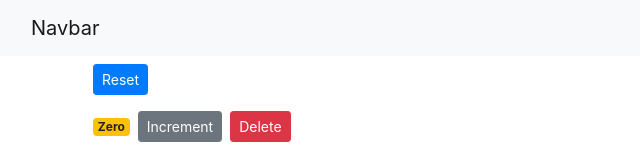
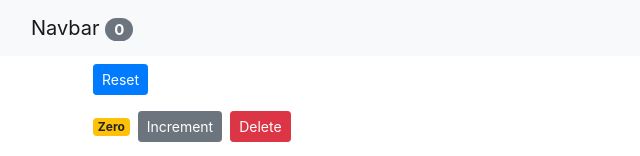
Before and after one commit to Roggam/React-Counter, a React (Create React App) app: page / in a window 1280 px wide. Shown: the top 156 px of the page, without its empty margins (0-640 px from the left). Built offline with nearby package versions, Linux system fonts and the light colour scheme.

Commit message:
navbar counter added

```diff
--- a/src/App.jsx
+++ b/src/App.jsx
@@ -42,7 +42,7 @@
         return (
 
       <>
-      <NavBar/>
+      <NavBar totalCounters={this.state.counters.filter(c => c.value > 0).length}/>
 
      <main className='container'>
         <Counters
--- a/src/components/navbar.jsx
+++ b/src/components/navbar.jsx
@@ -6,7 +6,8 @@
         return (
         <nav className="navbar navbar-light bg-light">
         <div className="container-fluid">
-          <a className="navbar-brand" href="#">Navbar</a>
+          <a className="navbar-brand" href="#">Navbar <span className="badge badge-pill badge-secondary">{this.props.totalCounters} </span> </a>
+
         </div>
       </nav>);
     }
```
